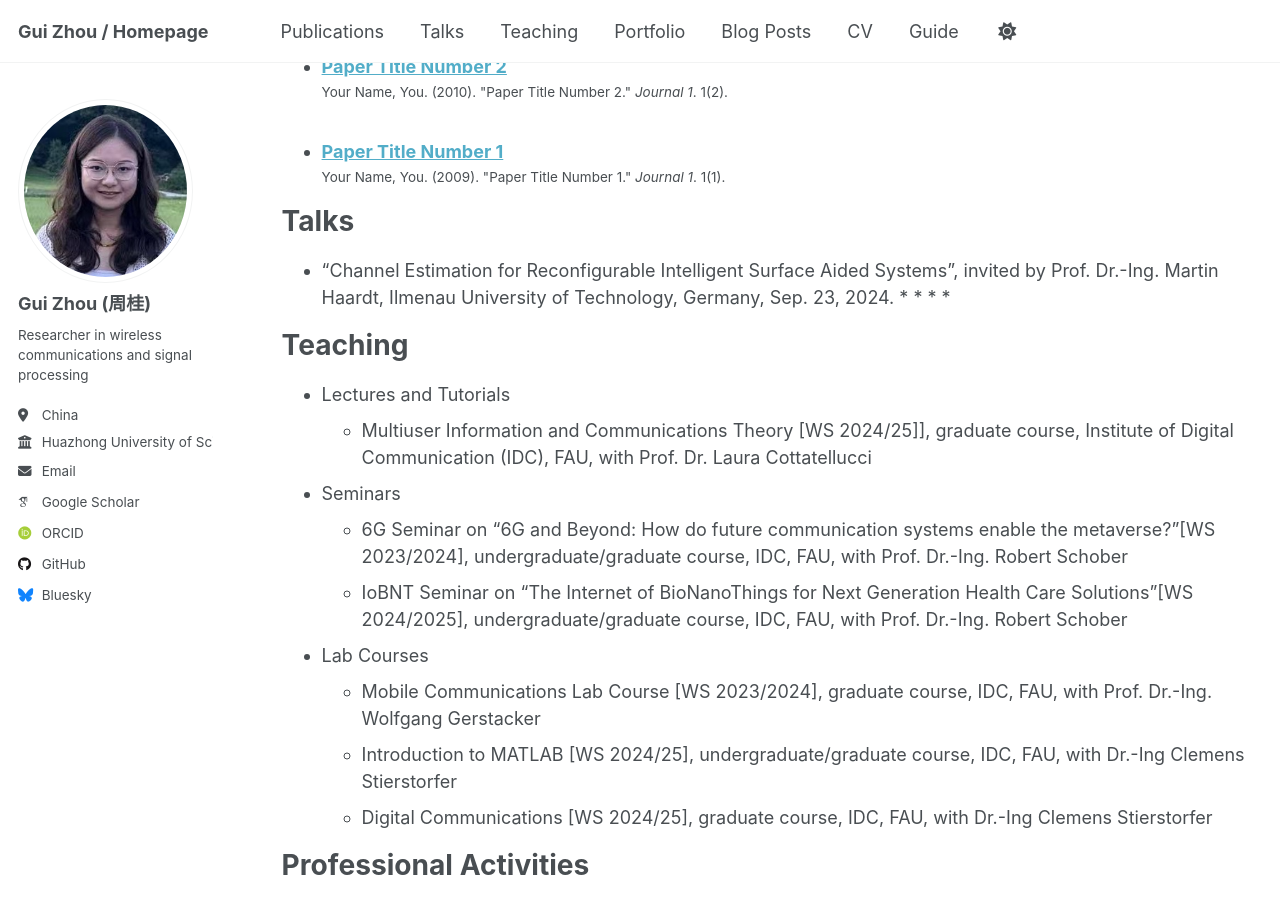
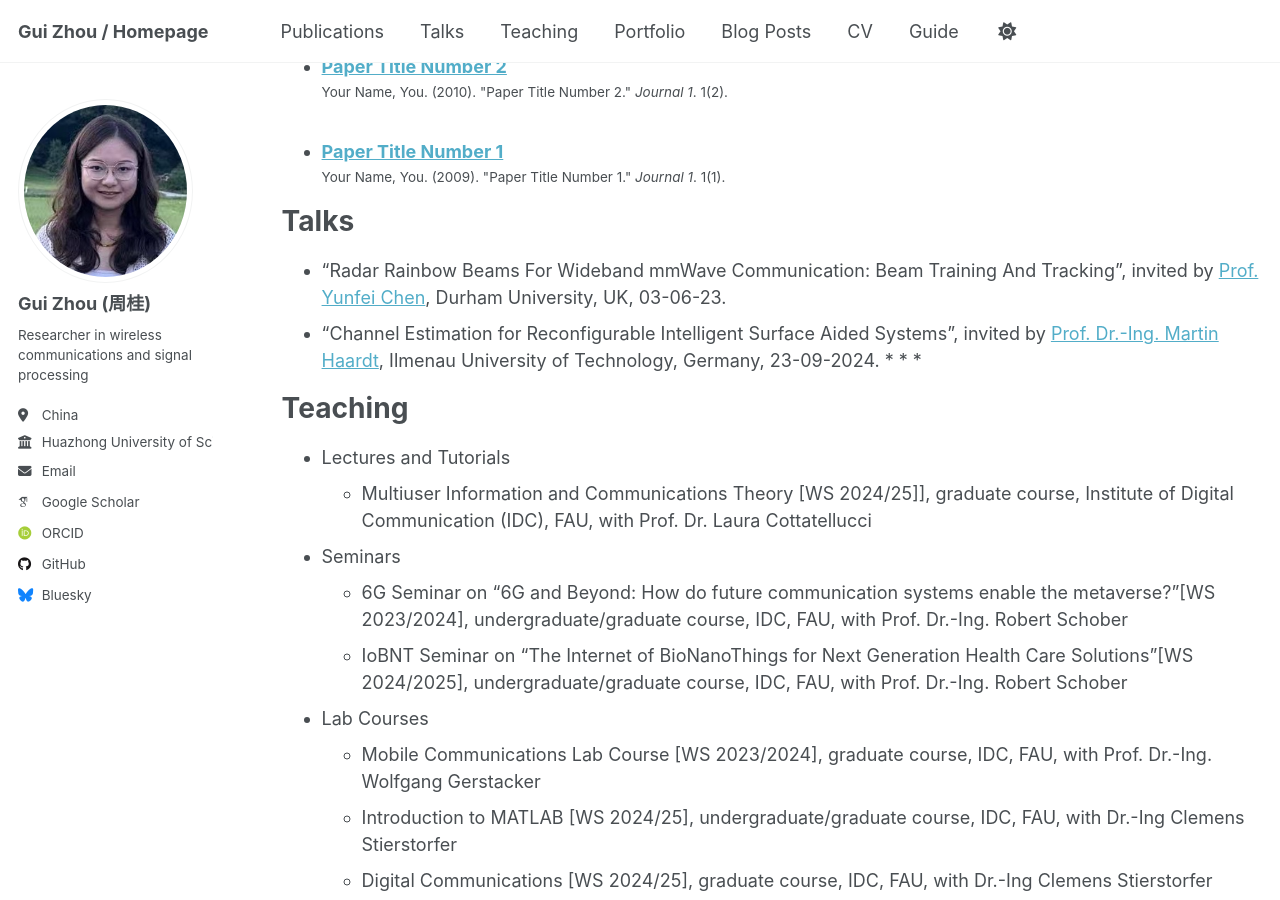
Before and after one commit to GuiZhou1992/GuiZhou, a Jekyll site: the page built from _pages/cv.md, in a window 1280 px wide and 900 px high, scrolled down 1301 px. Built offline with Jekyll 4.4.1, drawn with Linux system fonts in a browser that asks for light colours; some web fonts are replaced; a script that is not in the unit is left out.

Commit message:
Update cv.md

```diff
--- a/_pages/cv.md
+++ b/_pages/cv.md
@@ -46,8 +46,8 @@ Publications
 
 Talks
 ======
-* “Channel Estimation for Reconfigurable Intelligent Surface Aided Systems”, invited by Prof. Dr.-Ing. Martin Haardt, Ilmenau University of Technology, Germany, Sep. 23, 2024.
-*
+* "Radar Rainbow Beams For Wideband mmWave Communication: Beam Training And Tracking", invited by [Prof. Yunfei Chen](https://www.durham.ac.uk/staff/yunfei-chen/), Durham University, UK, 03-06-23.
+* “Channel Estimation for Reconfigurable Intelligent Surface Aided Systems”, invited by [Prof. Dr.-Ing. Martin Haardt](https://www.tu-ilmenau.de/en/university/departments/department-of-electrical-engineering-and-information-technology/profile/institutes-and-groups/fachgebiet-nachrichtentechnik/team/martin-haardt), Ilmenau University of Technology, Germany, 23-09-2024.
 *
 *
 *
```
